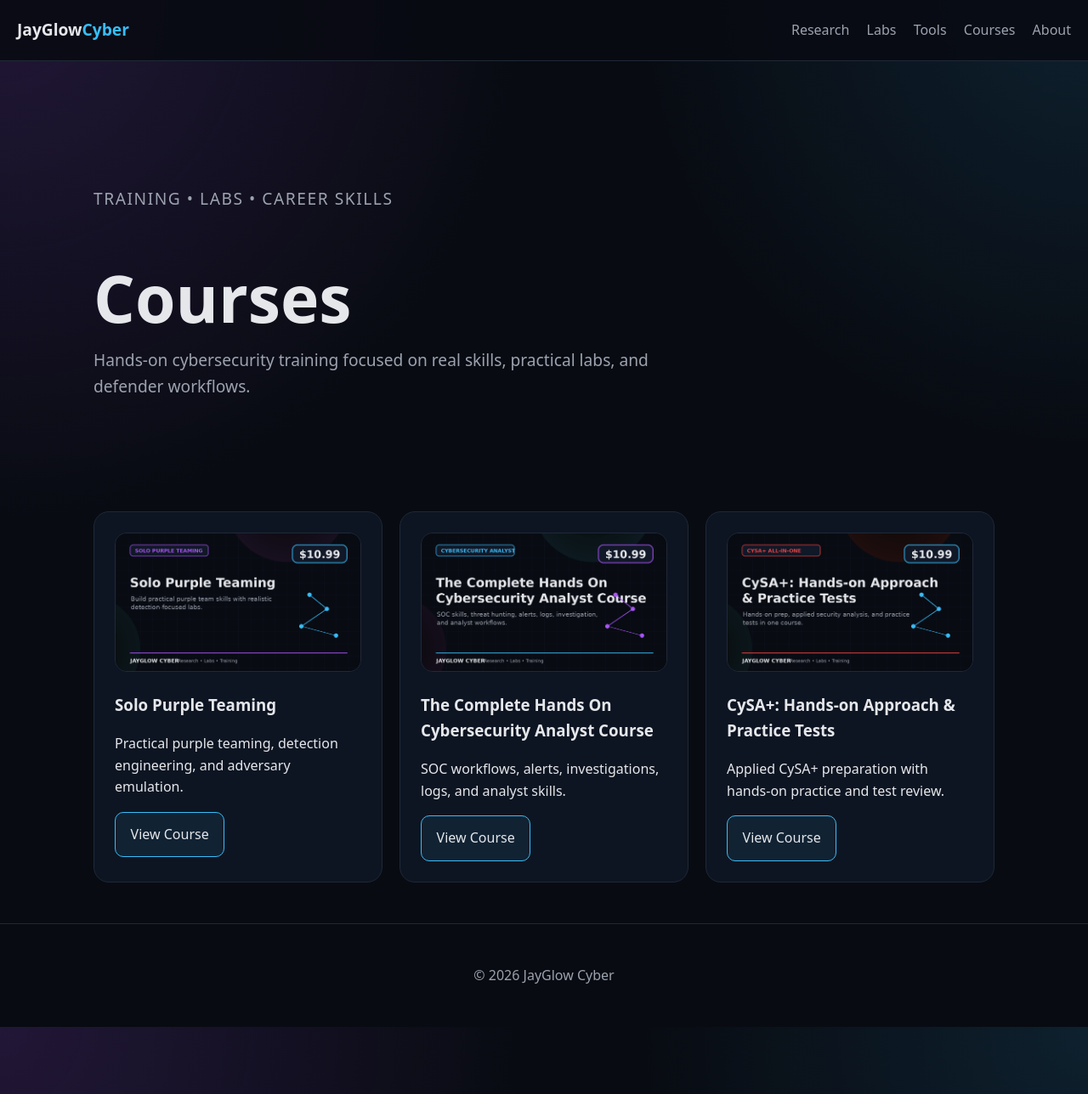
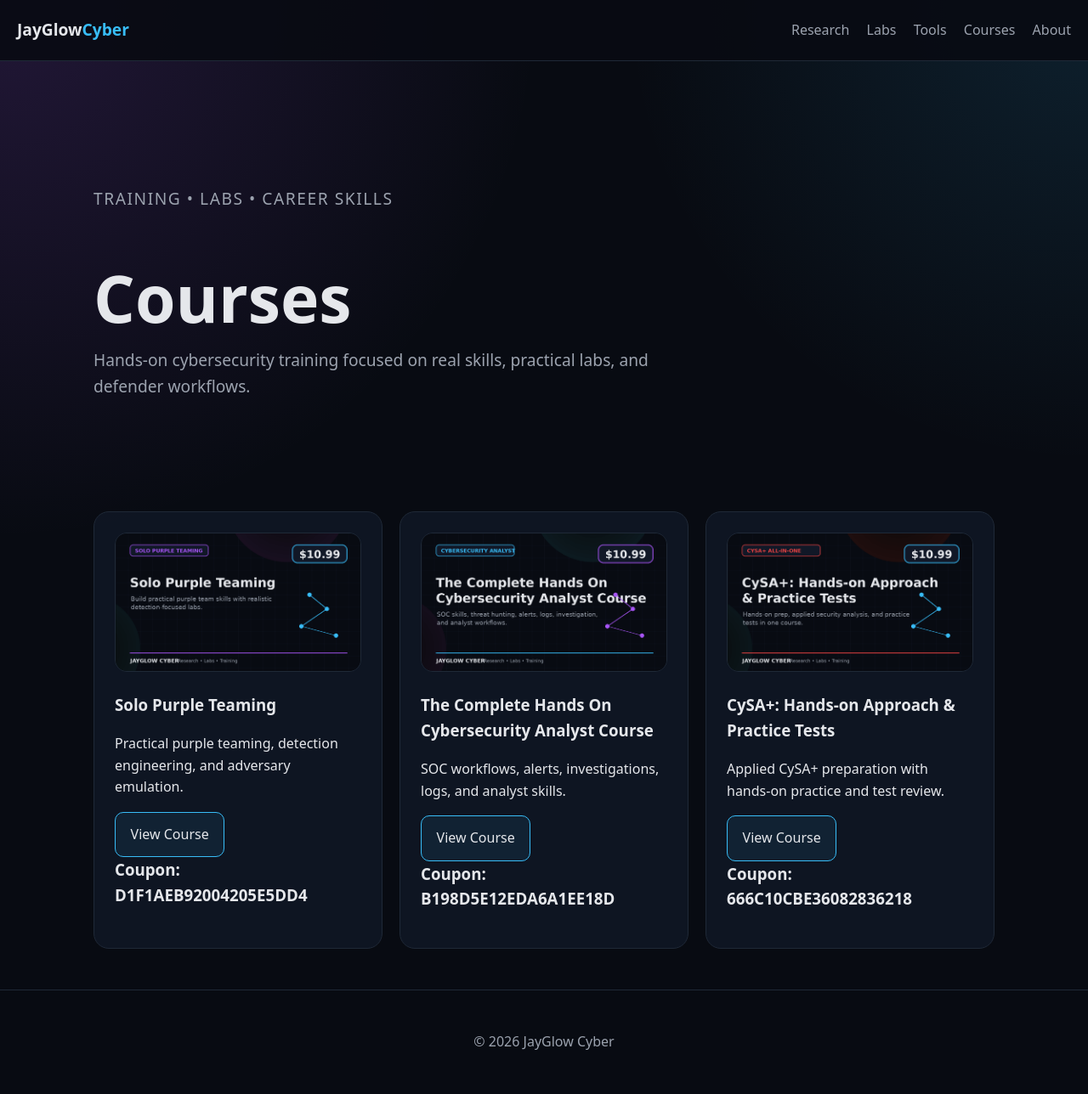
Before and after one commit to jayglow/jayglowcyber.com, a Jekyll site: the page built from courses.html, in a window 1280 px wide. Shown: the whole page at 85% size. Built offline with Jekyll 4.4.1, drawn with Linux system fonts in a browser that asks for light colours.

Commit message:
Update courses.html

```diff
--- a/courses.html
+++ b/courses.html
@@ -14,20 +14,23 @@
     <img src="/assets/images/solo-purple-teaming-promo.png" alt="Solo Purple Teaming $10.99 promo" class="course-img">
     <h3>Solo Purple Teaming</h3>
     <p>Practical purple teaming, detection engineering, and adversary emulation.</p>
-    <a class="button" href="https://www.udemy.com/course/solo-purple-teaming/?couponCode=D1F1AEB92004205E5DD4">View Course</a>
+    <a class="button" target="_blank"  href="https://www.udemy.com/course/solo-purple-teaming/?couponCode=D1F1AEB92004205E5DD4">View Course</a>
+    <h3>Coupon: D1F1AEB92004205E5DD4</h3>
   </div>
 
   <div class="card">
     <img src="/assets/images/hands-on-cybersecurity-analyst-promo.png" alt="Hands On Cybersecurity Analyst Course $10.99 promo" class="course-img">
     <h3>The Complete Hands On Cybersecurity Analyst Course</h3>
     <p>SOC workflows, alerts, investigations, logs, and analyst skills.</p>
-    <a class="button" href="https://www.udemy.com/course/the-complete-hands-on-cybersecurity-analyst-course/?couponCode=B198D5E12EDA6A1EE18D">View Course</a>
+    <a class="button" target="_blank" href="https://www.udemy.com/course/the-complete-hands-on-cybersecurity-analyst-course/?couponCode=B198D5E12EDA6A1EE18D">View Course</a>
+    <h3>Coupon: B198D5E12EDA6A1EE18D</h3>
   </div>
 
   <div class="card">
     <img src="/assets/images/cysa-hands-on-practice-tests-promo.png" alt="CySA+ Hands-on Approach and Practice Tests $10.99 promo" class="course-img">
     <h3>CySA+: Hands-on Approach & Practice Tests</h3>
     <p>Applied CySA+ preparation with hands-on practice and test review.</p>
-    <a class="button" href="https://www.udemy.com/course/cysa-hands-on-approach-practice-tests-all-in-one-course/?couponCode=666C10CBE36082836218">View Course</a>
+    <a class="button" target="_blank"  href="https://www.udemy.com/course/cysa-hands-on-approach-practice-tests-all-in-one-course/?couponCode=666C10CBE36082836218">View Course</a>
+    <h3>Coupon: 666C10CBE36082836218</h3>
   </div>
 </section>
```
